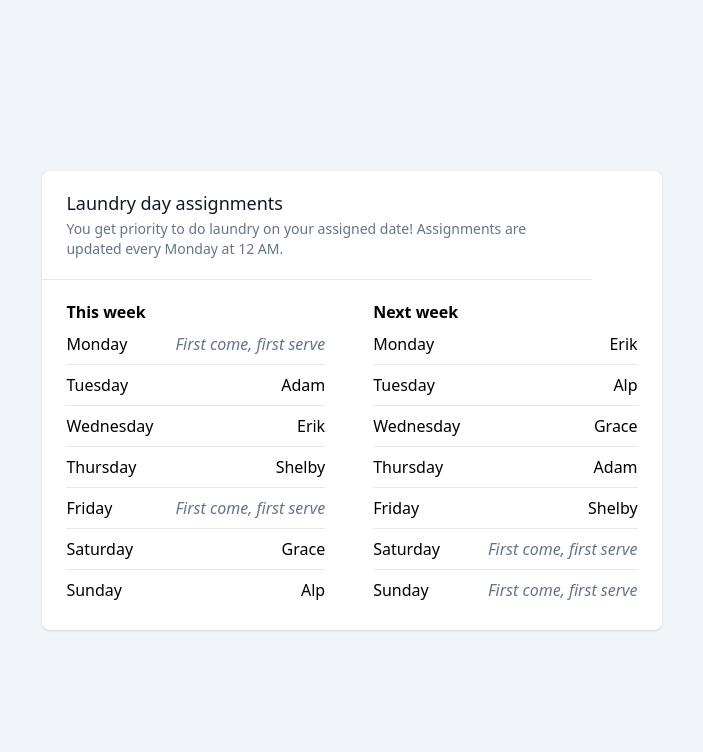
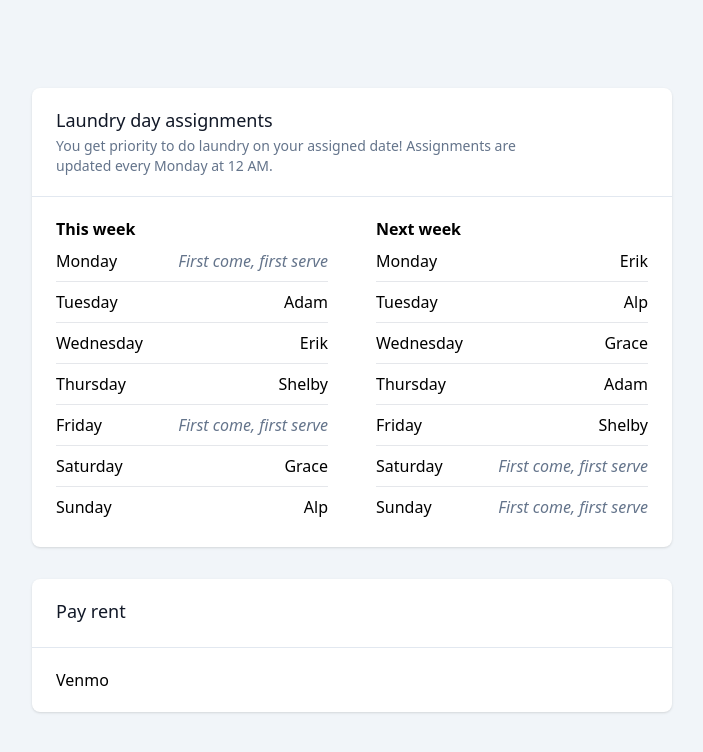
Before and after one commit to Karavil/house-atreides, a Next.js app: page / in a window 1280 px wide. Shown: the top 752 px of the page, without its empty margins (288-991 px from the left). Built offline with nearby package versions, Linux system fonts and the light colour scheme.

Commit message:
add pay rent button

```diff
--- a/components/ui/Card.tsx
+++ b/components/ui/Card.tsx
@@ -11,12 +11,10 @@ export const Card = ({
   title?: string;
   description?: string;
 }) => (
-  <div className="bg-white shadow overflow-hidden rounded-lg">
-    <div
-      className={cN(CARD_PADDING, "border-b border-slate-200", "max-w-[60ch]")}
-    >
+  <div className="bg-white shadow overflow-hidden rounded-lg w-full">
+    <div className={cN(CARD_PADDING, "border-b border-slate-200")}>
       <h3 className="text-lg leading-6 font-medium text-gray-900">{title}</h3>
-      <p className="mt-1 text-sm text-slate-500">{description}</p>
+      <p className="max-w-[60ch] mt-1 text-sm text-slate-500">{description}</p>
     </div>
     <div className={cN(CARD_PADDING)}>{children}</div>
   </div>
--- /dev/null
+++ b/pages/_document.tsx
@@ -0,0 +1,13 @@
+import { Html, Head, Main, NextScript } from "next/document";
+
+export default function Document() {
+  return (
+    <Html>
+      <Head />
+      <body className="bg-slate-100">
+        <Main />
+        <NextScript />
+      </body>
+    </Html>
+  );
+}
--- a/pages/index.tsx
+++ b/pages/index.tsx
@@ -59,8 +59,7 @@ const Home = ({
   return (
     <div
       className={cN(
-        "w-full min-h-[100vh]",
-        "bg-slate-100",
+        "max-w-2xl mx-auto min-h-[100vh]",
         "flex flex-col items-center justify-center gap-8",
         "p-4"
       )}
@@ -80,6 +79,15 @@ const Home = ({
           </div>
         </div>
       </Card>
+      <Card title="Pay rent">
+        <a
+          rel="noreferrer"
+          target="_blank"
+          href="https://venmo.com/code?user_id=2307190153019392968&created=1656457085.845623&printed=1"
+        >
+          Venmo
+        </a>
+      </Card>
     </div>
   );
 };
```
